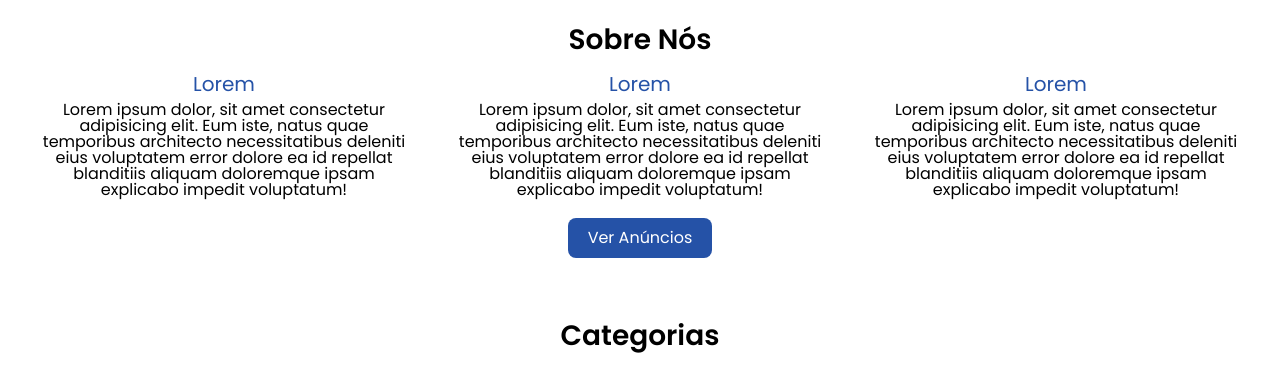
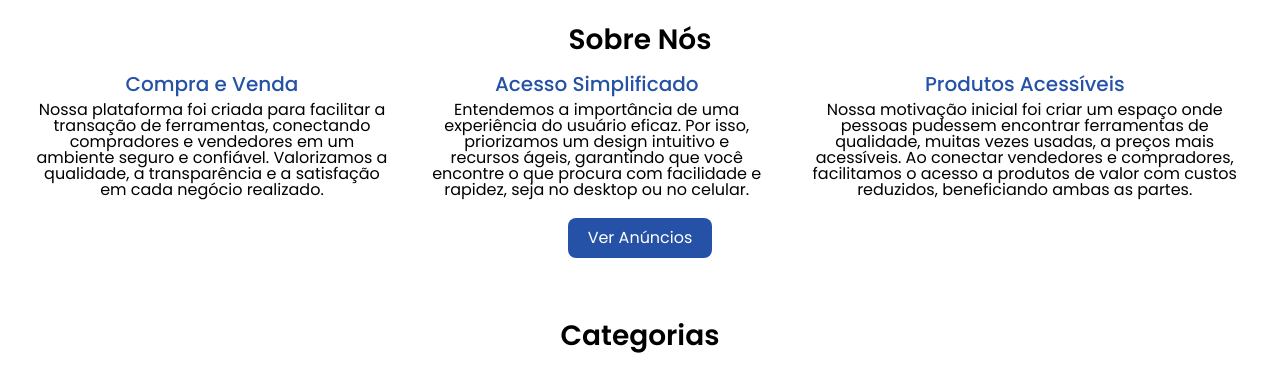
Before and after one commit to Carne-Seca-Faculdade/faca-voce-mesmo, a plain HTML site: page src/index.html in a window 1280 px wide. Shown: the part 822-1193 px from the top of the page. Drawn offline with Linux system fonts and the light colour scheme.

Commit message:
refactor - changed main button style

```diff
--- a/src/index.html
+++ b/src/index.html
@@ -81,33 +81,34 @@
 				<h2>Sobre Nós</h2>
 				<ul>
 					<li>
-						<h3>Lorem</h3>
+						<h3>Compra e Venda</h3>
 						<p>
-							Lorem ipsum dolor, sit amet consectetur adipisicing
-							elit. Eum iste, natus quae temporibus architecto
-							necessitatibus deleniti eius voluptatem error dolore
-							ea id repellat blanditiis aliquam doloremque ipsam
-							explicabo impedit voluptatum!
+							Nossa plataforma foi criada para facilitar a
+							transação de ferramentas, conectando compradores e
+							vendedores em um ambiente seguro e confiável.
+							Valorizamos a qualidade, a transparência e a
+							satisfação em cada negócio realizado.
 						</p>
 					</li>
 					<li>
-						<h3>Lorem</h3>
+						<h3>Acesso Simplificado</h3>
 						<p>
-							Lorem ipsum dolor, sit amet consectetur adipisicing
-							elit. Eum iste, natus quae temporibus architecto
-							necessitatibus deleniti eius voluptatem error dolore
-							ea id repellat blanditiis aliquam doloremque ipsam
-							explicabo impedit voluptatum!
+							Entendemos a importância de uma experiência do
+							usuário eficaz. Por isso, priorizamos um design
+							intuitivo e recursos ágeis, garantindo que você
+							encontre o que procura com facilidade e rapidez,
+							seja no desktop ou no celular.
 						</p>
 					</li>
 					<li>
-						<h3>Lorem</h3>
+						<h3>Produtos Acessíveis</h3>
 						<p>
-							Lorem ipsum dolor, sit amet consectetur adipisicing
-							elit. Eum iste, natus quae temporibus architecto
-							necessitatibus deleniti eius voluptatem error dolore
-							ea id repellat blanditiis aliquam doloremque ipsam
-							explicabo impedit voluptatum!
+							Nossa motivação inicial foi criar um espaço onde
+							pessoas pudessem encontrar ferramentas de qualidade,
+							muitas vezes usadas, a preços mais acessíveis. Ao
+							conectar vendedores e compradores, facilitamos o
+							acesso a produtos de valor com custos reduzidos,
+							beneficiando ambas as partes.
 						</p>
 					</li>
 				</ul>
--- a/src/styles/home.css
+++ b/src/styles/home.css
@@ -101,6 +101,11 @@
 	padding: 0.75rem 1.25rem;
 	border-radius: 8px;
 	margin: 0 auto;
+	transition: all 0.3s ease-in-out;
+}
+
+.CTA-button:hover {
+	opacity: 0.9;
 }
 
 .about-container {
@@ -139,6 +144,7 @@
 	color: var(--colorPrimary);
 	margin-bottom: 0.5rem;
 	font-size: 1.25rem;
+	font-weight: 500;
 }
 
 .tools-container {
```
